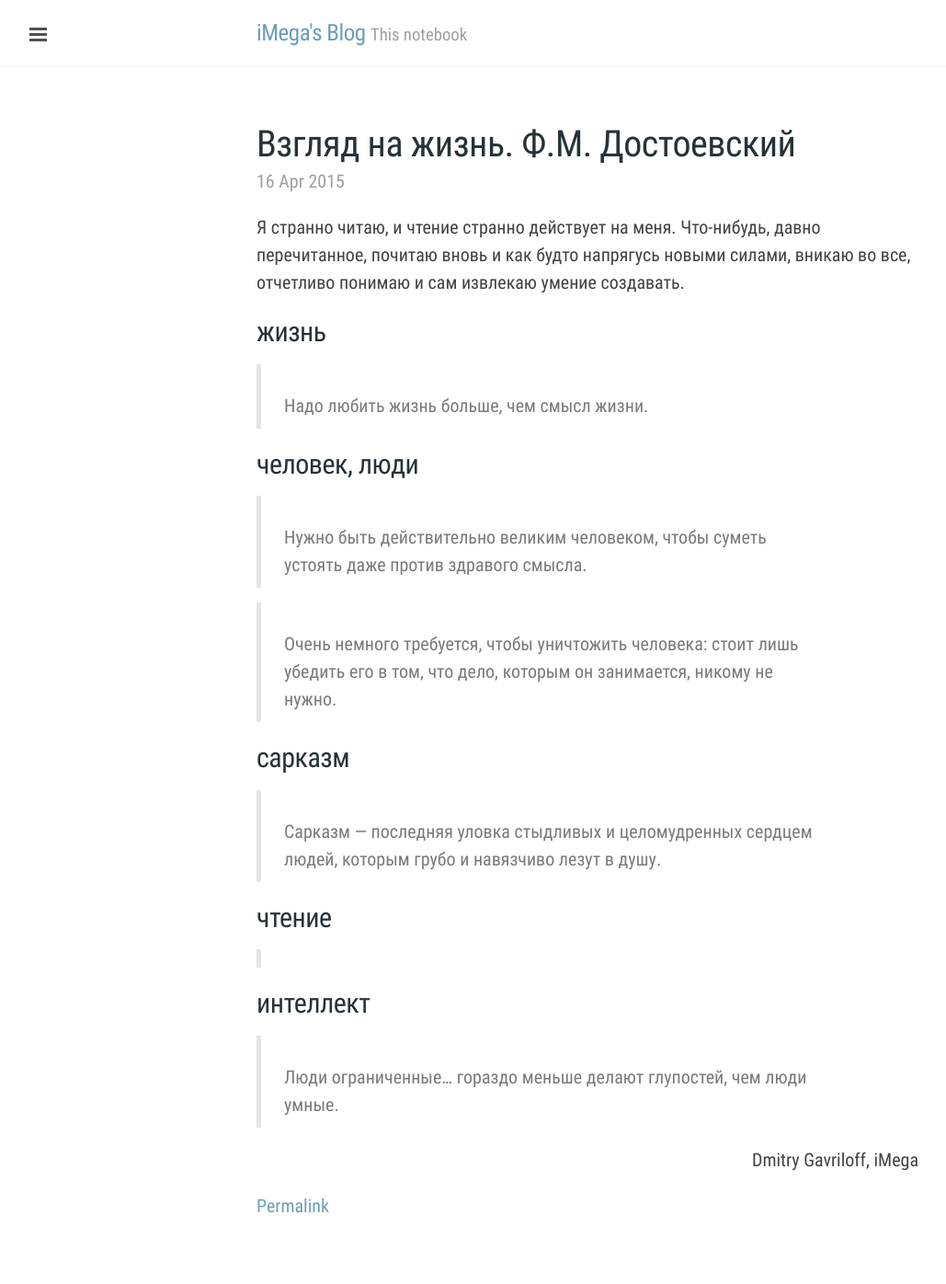
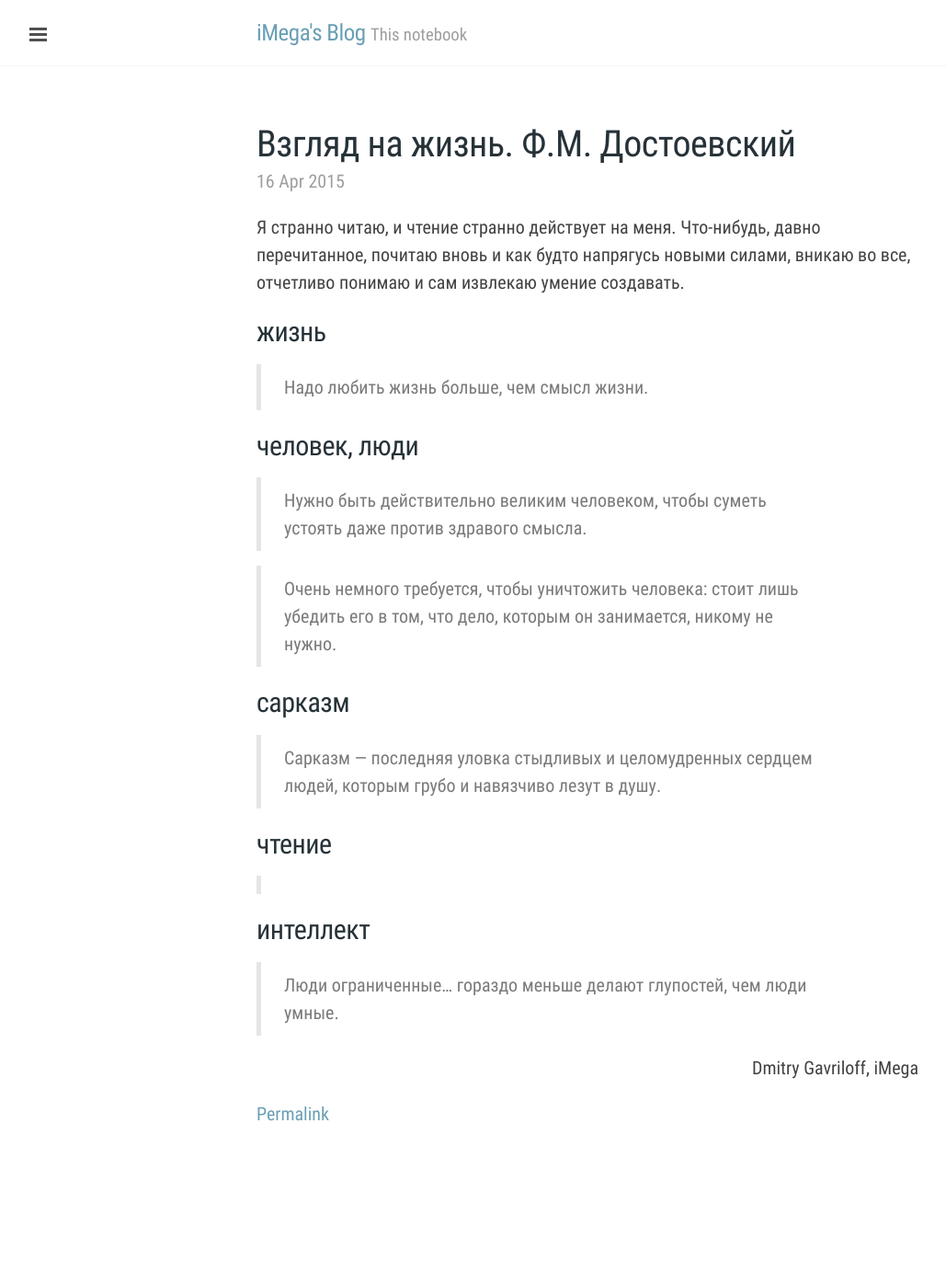
Before and after one commit to iMega/imega.github.io, a Jekyll site: the page built from _posts/2015-04-16-outlook-on-life-dostoevsky.md, in a window 1280 px wide. Shown: the whole page at 92% size, without its empty margins (1-1030 px from the left). Built offline with Jekyll 4.4.1, drawn with Linux system fonts in a browser that asks for light colours; comment, search, counter and statistics services are not loaded; after the commit the page ends 1296 px from its top, so only the background shows below that.

Commit message:
fix block quote

```diff
--- a/_sass/markdown.scss
+++ b/_sass/markdown.scss
@@ -25,16 +25,19 @@ pre {
     }
 }
 
-/* Quotes */
 blockquote {
     padding: .5rem 1rem;
     margin: .8rem 0;
     color: #7a7a7a;
     border-left: .25rem solid #e5e5e5;
+    p:first-child {
+        margin-top: 0;
+    }
+    p:last-child {
+        margin-bottom: 0;
+    }
 }
-blockquote p:last-child {
-    margin-bottom: 0;
-}
+
 @media (min-width: 30rem) {
     blockquote {
         padding-right: 5rem;
```
